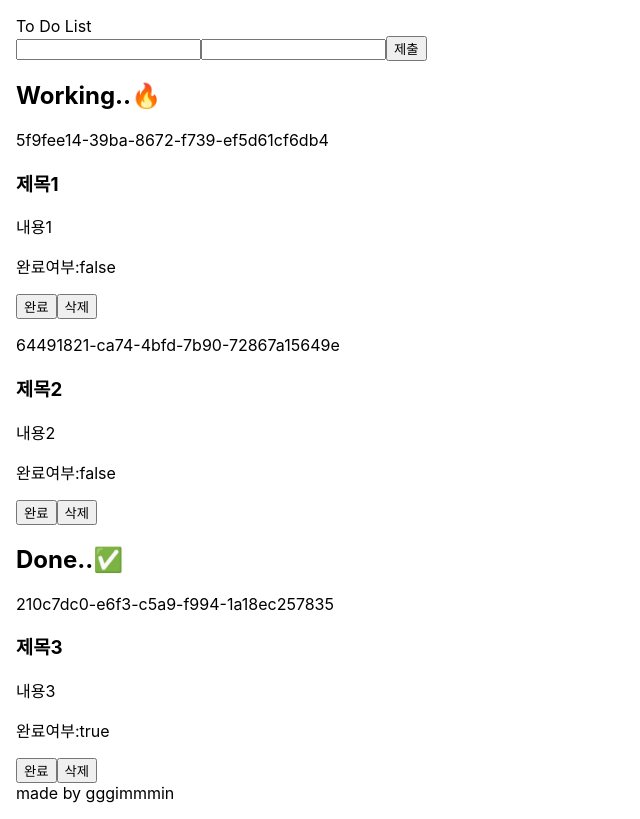
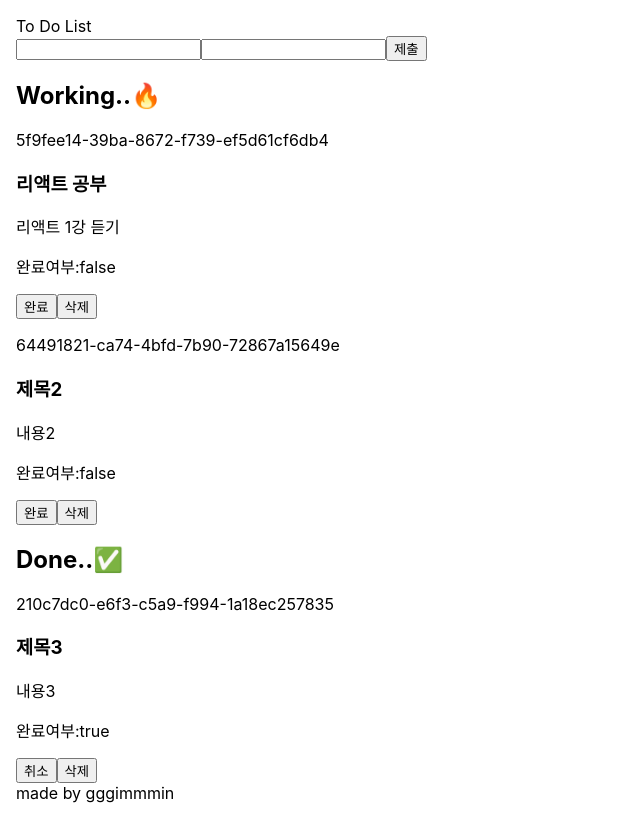
Before and after one commit to gggimmmin/third-todo-list, a React (Create React App) app: page / in a window 1280 px wide. Shown: the whole page, without its empty margins (0-640 px from the left). Built offline with nearby package versions, Linux system fonts and the light colour scheme.

Commit message:
feat: isDone 상태에 따른 버튼 내용 변화

```diff
--- a/src/App.jsx
+++ b/src/App.jsx
@@ -7,8 +7,8 @@ function App() {
   const [todos, setTodos] = useState([
     {
       id: uuid(),
-      title: "제목1",
-      content: "내용1",
+      title: "리액트 공부",
+      content: "리액트 1강 듣기",
       isDone: false,
     },
     {
--- a/src/components/TodoList.jsx
+++ b/src/components/TodoList.jsx
@@ -26,7 +26,7 @@ export const TodoList = ({ todos, setTodos, listIsDone }) => {
                     setTodos(newTodos);
                   }}
                 >
-                  완료
+                  {listIsDone ? "취소" : "완료"}
                 </button>
                 <button
                   onClick={() => {
```
